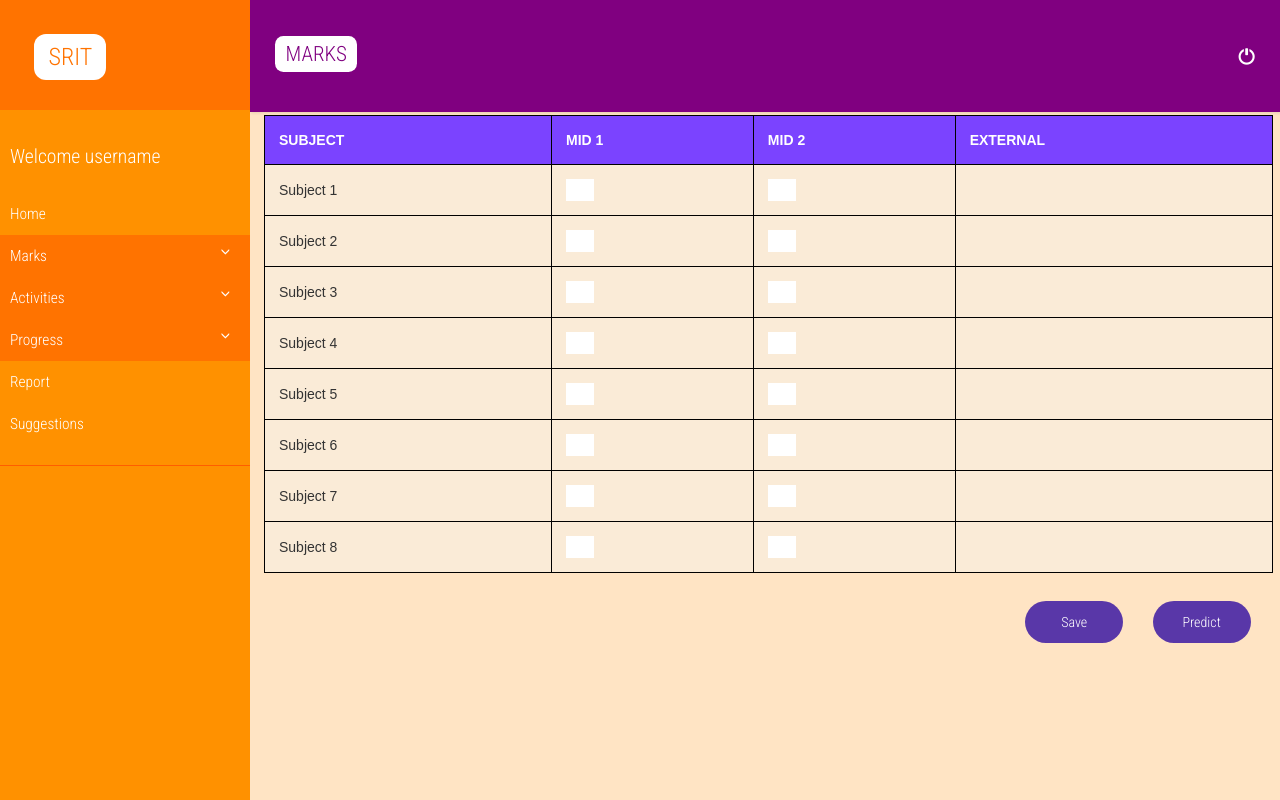
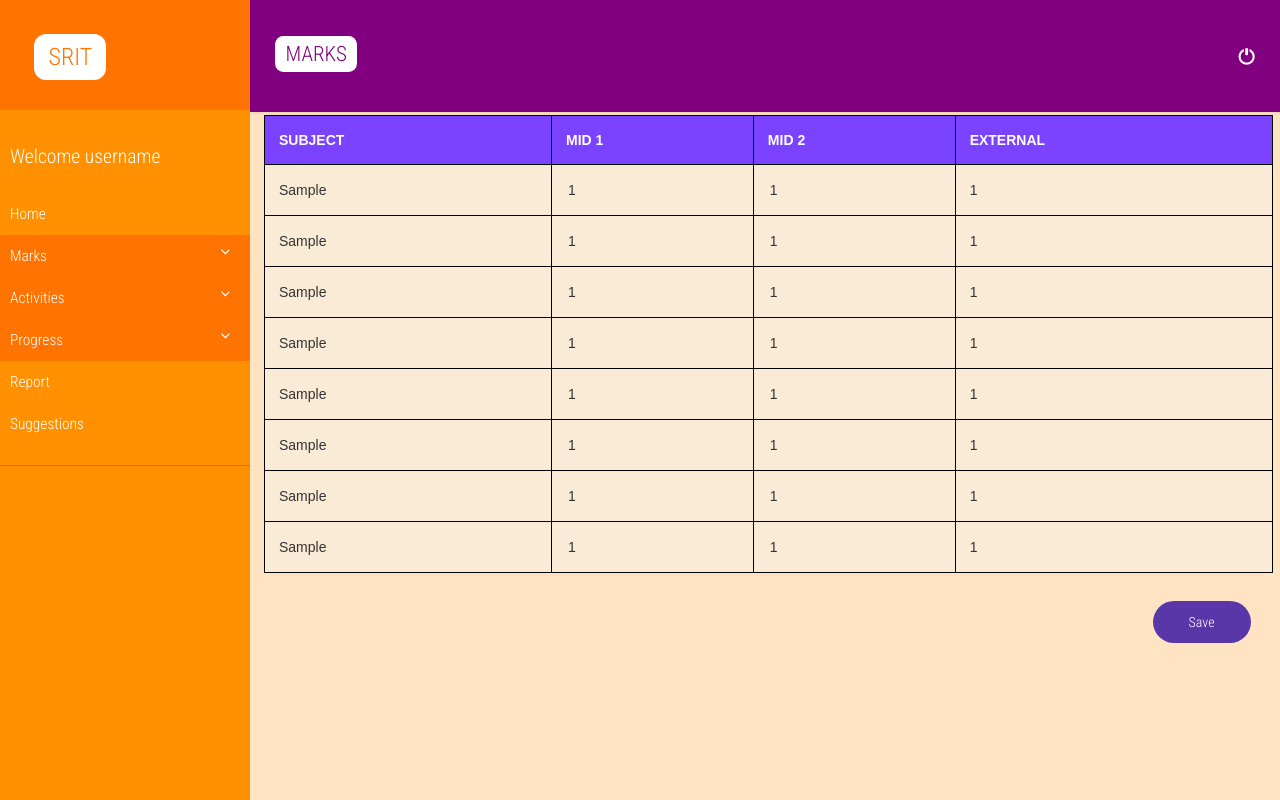
Before and after one commit to WAD-Team-Alpha/SRIT, a Django app: template templates/current_marks.html in a window 1280 px wide. Run offline with Django 3.2, Linux system fonts and the light colour scheme; the template is opened without the code that fills it: values that come from a table or form of the project are taken from there, others are empty; tables that the repository leaves empty hold one stand-in row (values such as "Sample post"); some libraries are stand-ins or nearby versions.

Commit message:
added basic home and marks

```diff
--- a/dashboard/urls.py
+++ b/dashboard/urls.py
@@ -3,4 +3,6 @@ from dashboard import views
 
 urlpatterns = [
     path('home/', views.dashboard, name='home'),
+    path('currentsem/', views.marks, name='currentsem'),
+    path('previoussem/', views.previousmarks, name='previoussem')
 ]
--- a/templates/current_marks.html
+++ b/templates/current_marks.html
@@ -1,3 +1,4 @@
+{% load static %}
 <!DOCTYPE html>
 <html lang="en">
 
@@ -8,10 +9,10 @@
     <title>SRIT</title>
 
     <link rel="stylesheet" href="https://maxcdn.bootstrapcdn.com/bootstrap/3.3.7/css/bootstrap.min.css">
-    <link rel="stylesheet" href="css/animate.css">
+    <link rel="stylesheet" href="{% static 'css/animate.css' %}">
 
-    <link rel="stylesheet" href="../css/style.css">
-    <link rel="stylesheet" href="../css/marks.css">
+    <link rel="stylesheet" href="{% static 'css/style.css' %}">
+    <link rel="stylesheet" href="{% static 'css/marks.css' %}">
 
 </head>
 
@@ -26,13 +27,13 @@
             <ul class="list-unstyled components">
                 <p style="font-size: 1.4em;">Welcome username</p>
                 <li>
-                    <a href="../index.html">Home</a>
+                    <a href="{% url 'home' %}">Home</a>
                 </li>
 
                 <li class="active">
                     <a href="#homeSubmenu2" data-toggle="collapse" aria-expanded="false">Marks</a>
                     <ul class="collapse list-unstyled" id="homeSubmenu2">
-                        <li><a href="previous_marks.html">Previous Semesters </a></li>
+                        <li><a href="{% url 'previoussem' %}">Previous Semesters </a></li>
                         <li><a href="current_marks.html">Current Semester</a></li>
 
                     </ul>
@@ -76,15 +77,15 @@
                         <h1 class="title">MARKS</h1>
                     </div>
                     <div class="power" id="">
-                        <a href="#"><i class="pbtn glyphicon glyphicon-off"></i>
+                        <a href="#"><i class="pbtn glyphicon glyphicon-off"></i></a>
                     </div>
                 </div>
             </nav>
 
             <section class="marks-container">
 
-                <form action="#" method="post">
-
+                <form action="{% url 'currentsem' %}" method="post">
+                    {% csrf_token %}
                     <table id="marks_table">
                         <tr>
                             <td style="background-color: #7b43ff;color:white;">
@@ -103,141 +104,137 @@
                         </tr>
                         <tr>
                             <td>
-                                Subject 1
+                                {{s.s1}}
                             </td>
                             <td>
-                                <input type="text" style="border:0px;background-color:white;font-size:1em;width:2em;"
-                                    name="s1m1" value="">
+                                <input type="text" style="border:0px;background-color:antiquewhite;font-size:1em;width:2em;"
+                                    name="s1m1" value="{{m1.s1}}">
                             </td>
                             <td>
-                                <input type="text" style="border:0px;background-color:white;font-size:1em;width:2em;"
-                                    name="s1m2" value="">
+                                <input type="text" style="border:0px;background-color:antiquewhite;font-size:1em;width:2em;"
+                                    name="s1m2" value="{{m2.s1}}">
                             </td>
                             <td>
-                                <span style="border:0px;font-size:1em;width:2em;"></span>
+                                <span style="border:0px;font-size:1em;width:2em;">{{e.s1}}</span>
                             </td>
                         </tr>
                         <tr>
                             <td>
-                                Subject 2
+                                {{s.s2}}
                             </td>
                             <td>
-                                <input type="text" style="border:0px;background-color:white;font-size:1em;width:2em;"
-                                    name="s2m1" value="">
+                                <input type="text" style="border:0px;background-color:antiquewhite;font-size:1em;width:2em;"
+                                    name="s2m1" value="{{m1.s2}}">
                             </td>
                             <td>
-                                <input type="text" style="border:0px;background-color:white;font-size:1em;width:2em;"
-                                    name="s2m2" value="">
+                                <input type="text" style="border:0px;background-color:antiquewhite;font-size:1em;width:2em;"
+                                    name="s2m2" value="{{m2.s2}}">
                             </td>
                             <td>
-                                <span style="border:0px;font-size:1em;width:2em;"></span>
+                                <span style="border:0px;font-size:1em;width:2em;">{{e.s2}}</span>
                             </td>
                         </tr>
                         <tr>
                             <td>
-                                Subject 3
+                                {{s.s3}}
                             </td>
                             <td>
-                                <input type="text" style="border:0px;background-color:white;font-size:1em;width:2em;"
-                                    name="s3m1" value="">
+                                <input type="text" style="border:0px;background-color:antiquewhite;font-size:1em;width:2em;"
+                                    name="s3m1" value="{{m1.s3}}">
                             </td>
                             <td>
-                                <input type="text" style="border:0px;background-color:white;font-size:1em;width:2em;"
-                                    name="s3m2" value="">
+                                <input type="text" style="border:0px;background-color:antiquewhite;font-size:1em;width:2em;"
+                                    name="s3m2" value="{{m2.s3}}">
                             </td>
                             <td>
-                                <span style="border:0px;font-size:1em;width:2em;"></span>
+                                <span style="border:0px;font-size:1em;width:2em;">{{e.s3}}</span>
                             </td>
                         </tr>
                         <tr>
                             <td>
-                                Subject 4
+                                {{s.s4}}
                             </td>
                             <td>
-                                <input type="text" style="border:0px;background-color:white;font-size:1em;width:2em;"
-                                    name="s4m1" value="">
+                                <input type="text" style="border:0px;background-color:antiquewhite;font-size:1em;width:2em;"
+                                    name="s4m1" value="{{m1.s4}}">
                             </td>
                             <td>
-                                <input type="text" style="border:0px;background-color:white;font-size:1em;width:2em;"
-                                    name="s4m2" value="">
+                                <input type="text" style="border:0px;background-color:antiquewhite;font-size:1em;width:2em;"
+                                    name="s4m2" value="{{m2.s4}}">
                             </td>
                             <td>
-                                <span style="border:0px;font-size:1em;width:2em;"></span>
+                                <span style="border:0px;font-size:1em;width:2em;">{{e.s4}}</span>
                             </td>
                         </tr>
                         <tr>
                             <td>
-                                Subject 5
+                                {{s.s5}}
                             </td>
                             <td>
-                                <input type="text" style="border:0px;background-color:white;font-size:1em;width:2em;"
-                                    name="s5m1" value="">
+                                <input type="text" style="border:0px;background-color:antiquewhite;font-size:1em;width:2em;"
+                                    name="s5m1" value="{{m1.s5}}">
                             </td>
                             <td>
-                                <input type="text" style="border:0px;background-color:white;font-size:1em;width:2em;"
-                                    name="s5m2" value="">
+                                <input type="text" style="border:0px;background-color:antiquewhite;font-size:1em;width:2em;"
+                                    name="s5m2" value="{{m2.s5}}">
                             </td>
                             <td>
-                                <span style="border:0px;font-size:1em;width:2em;"></span>
+                                <span style="border:0px;font-size:1em;width:2em;">{{e.s5}}</span>
                             </td>
                         </tr>
                         <tr>
                             <td>
-                                Subject 6
+                                {{s.s6}}
                             </td>
                             <td>
-                                <input type="text" style="border:0px;background-color:white;font-size:1em;width:2em;"
-                                    name="s6m1" value="">
+                                <input type="text" style="border:0px;background-color:antiquewhite;font-size:1em;width:2em;"
+                                    name="s6m1" value="{{m1.s6}}">
                             </td>
                             <td>
-                                <input type="text" style="border:0px;background-color:white;font-size:1em;width:2em;"
-                                    name="s6m2" value="">
+                                <input type="text" style="border:0px;background-color:antiquewhite;font-size:1em;width:2em;"
+                                    name="s6m2" value="{{m2.s6}}">
                             </td>
                             <td>
-                                <span style="border:0px;font-size:1em;width:2em;"></span>
+                                <span style="border:0px;font-size:1em;width:2em;">{{e.s6}}</span>
                             </td>
 
                         </tr>
                         <tr>
                             <td>
-                                Subject 7
+                                {{s.s7}}
                             </td>
                             <td>
-                                <input type="text" style="border:0px;background-color:white;font-size:1em;width:2em;"
-                                    name="s7m1" value="">
+                                <input type="text" style="border:0px;background-color:antiquewhite;font-size:1em;width:2em;"
+                                    name="s7m1" value="{{m1.s7}}">
                             </td>
                             <td>
-                                <input type="text" style="border:0px;background-color:white;font-size:1em;width:2em;"
-                                    name="s7m2" value="">
+                                <input type="text" style="border:0px;background-color:antiquewhite;font-size:1em;width:2em;"
+                                    name="s7m2" value="{{m2.s7}}">
                             </td>
                             <td>
-                                <span style="border:0px;font-size:1em;width:2em;"></span>
+                                <span style="border:0px;font-size:1em;width:2em;">{{e.s7}}</span>
                             </td>
 
                         </tr>
                         <tr>
                             <td>
-                                Subject 8
+                                {{s.s8}}
                             </td>
                             <td>
-                                <input type="text" style="border:0px;background-color:white;font-size:1em;width:2em;"
-                                    name="s8m1" value="">
+                                <input type="text" style="border:0px;background-color:antiquewhite;font-size:1em;width:2em;"
+                                    name="s8m1" value="{{m1.s8}}">
                             </td>
                             <td>
-                                <input type="text" style="border:0px;background-color:white;font-size:1em;width:2em;"
-                                    name="s8m2" value="">
+                                <input type="text" style="border:0px;background-color:antiquewhite;font-size:1em;width:2em;"
+                                    name="s8m2" value="{{m2.s8}}">
                             </td>
                             <td>
-                                <span style="border:0px;font-size:1em;width:2em;"></span>
+                                <span style="border:0px;font-size:1em;width:2em;">{{e.s8}}</span>
                             </td>
 
                         </tr>
                     </table>
-                    <input type="submit" value="Predict" class="button">
                     <input type="submit" value="Save" class="button">
-
-
-
                 </form>
 
             </section>
```
Also changed, not shown: authpage/views.py (+12 -0 lines), dashboard/views.py (+29 -23 lines), templates/index.html (+10 -9 lines), templates/previous_marks.html (+5 -4 lines).
